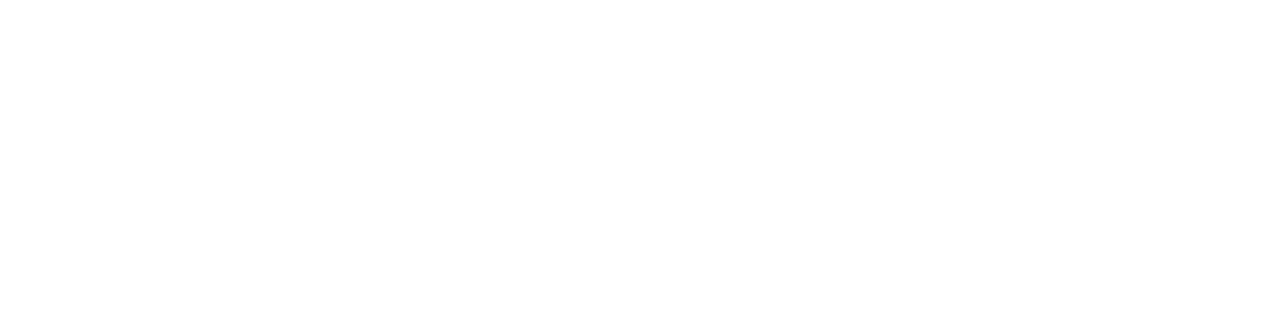
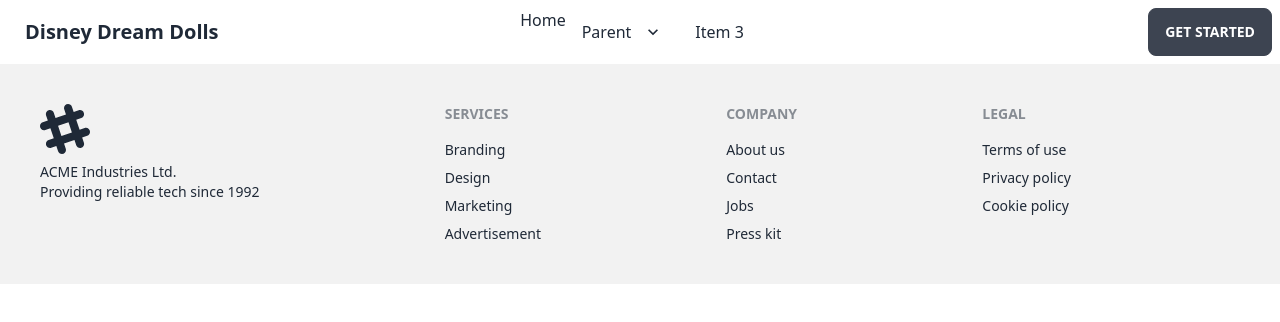
Before and after one commit to SadikRa/Disney-Dream-Dolls-client, a React (Vite) app: page / in a window 1280 px wide. Shown: the top 322 px of the page. Built offline with nearby package versions, Linux system fonts and the light colour scheme.

Commit message:
navbar done

```diff
--- a/src/Component/Main/Main.jsx
+++ b/src/Component/Main/Main.jsx
@@ -1,9 +1,13 @@
 import { Outlet } from "react-router-dom";
+import Navbar from "../../shared/Navbar";
+import Footer from "../../shared/Footer";
 
 const Main = () => {
     return (
         <div>
+            <Navbar></Navbar>
             <Outlet></Outlet>
+            <Footer></Footer>
         </div>
     );
 };
--- a/src/shared/Footer.jsx
+++ b/src/shared/Footer.jsx
@@ -2,7 +2,32 @@
 const Footer = () => {
     return (
         <div>
-
+            <footer className="footer p-10 bg-base-200 text-base-content">
+  <div>
+    <svg width="50" height="50" viewBox="0 0 24 24" xmlns="http://www.w3.org/2000/svg" fillRule="evenodd" clipRule="evenodd" className="fill-current"><path d="M22.672 15.226l-2.432.811.841 2.515c.33 1.019-.209 2.127-1.23 2.456-1.15.325-2.148-.321-2.463-1.226l-.84-2.518-5.013 1.677.84 2.517c.391 1.203-.434 2.542-1.831 2.542-.88 0-1.601-.564-1.86-1.314l-.842-2.516-2.431.809c-1.135.328-2.145-.317-2.463-1.229-.329-1.018.211-2.127 1.231-2.456l2.432-.809-1.621-4.823-2.432.808c-1.355.384-2.558-.59-2.558-1.839 0-.817.509-1.582 1.327-1.846l2.433-.809-.842-2.515c-.33-1.02.211-2.129 1.232-2.458 1.02-.329 2.13.209 2.461 1.229l.842 2.515 5.011-1.677-.839-2.517c-.403-1.238.484-2.553 1.843-2.553.819 0 1.585.509 1.85 1.326l.841 2.517 2.431-.81c1.02-.33 2.131.211 2.461 1.229.332 1.018-.21 2.126-1.23 2.456l-2.433.809 1.622 4.823 2.433-.809c1.242-.401 2.557.484 2.557 1.838 0 .819-.51 1.583-1.328 1.847m-8.992-6.428l-5.01 1.675 1.619 4.828 5.011-1.674-1.62-4.829z"></path></svg>
+    <p>ACME Industries Ltd.<br/>Providing reliable tech since 1992</p>
+  </div>
+  <div>
+    <span className="footer-title">Services</span>
+    <a className="link link-hover">Branding</a>
+    <a className="link link-hover">Design</a>
+    <a className="link link-hover">Marketing</a>
+    <a className="link link-hover">Advertisement</a>
+  </div>
+  <div>
+    <span className="footer-title">Company</span>
+    <a className="link link-hover">About us</a>
+    <a className="link link-hover">Contact</a>
+    <a className="link link-hover">Jobs</a>
+    <a className="link link-hover">Press kit</a>
+  </div>
+  <div>
+    <span className="footer-title">Legal</span>
+    <a className="link link-hover">Terms of use</a>
+    <a className="link link-hover">Privacy policy</a>
+    <a className="link link-hover">Cookie policy</a>
+  </div>
+</footer>
         </div>
     );
 };
--- a/src/shared/Navbar.jsx
+++ b/src/shared/Navbar.jsx
@@ -1,8 +1,51 @@
+import { Link } from "react-router-dom";
 
 const Navbar = () => {
     return (
         <div>
-
+            <div className="navbar bg-base-100">
+  <div className="navbar-start">
+    <div className="dropdown">
+      <label tabIndex={0} className="btn btn-ghost lg:hidden">
+        <svg xmlns="http://www.w3.org/2000/svg" className="h-5 w-5" fill="none" viewBox="0 0 24 24" stroke="currentColor"><path strokeLinecap="round" strokeLinejoin="round" strokeWidth="2" d="M4 6h16M4 12h8m-8 6h16" /></svg>
+      </label>
+      <ul tabIndex={0} className="menu menu-compact dropdown-content mt-3 p-2 shadow bg-base-100 rounded-box w-52">
+        <li><a>Item 1</a></li>
+        <li tabIndex={0}>
+          <a className="justify-between">
+            Parent
+            <svg className="fill-current" xmlns="http://www.w3.org/2000/svg" width="24" height="24" viewBox="0 0 24 24"><path d="M8.59,16.58L13.17,12L8.59,7.41L10,6L16,12L10,18L8.59,16.58Z"/></svg>
+          </a>
+          <ul className="p-2">
+            <li><a>Submenu 1</a></li>
+            <li><a>Submenu 2</a></li>
+          </ul>
+        </li>
+        <li><a>Item 3</a></li>
+      </ul>
+    </div>
+    <a className="btn btn-ghost normal-case text-xl">Disney Dream Dolls</a>
+  </div>
+  <div className="navbar-center hidden lg:flex">
+    <ul className="menu menu-horizontal px-1">
+      <Link to='/'>Home</Link>
+      <li tabIndex={0}>
+        <a>
+          Parent
+          <svg className="fill-current" xmlns="http://www.w3.org/2000/svg" width="20" height="20" viewBox="0 0 24 24"><path d="M7.41,8.58L12,13.17L16.59,8.58L18,10L12,16L6,10L7.41,8.58Z"/></svg>
+        </a>
+        <ul className="p-2">
+          <li><a>Submenu 1</a></li>
+          <li><a>Submenu 2</a></li>
+        </ul>
+      </li>
+      <li><a>Item 3</a></li>
+    </ul>
+  </div>
+  <div className="navbar-end">
+    <a className="btn">Get started</a>
+  </div>
+</div>
         </div>
     );
 };
```
